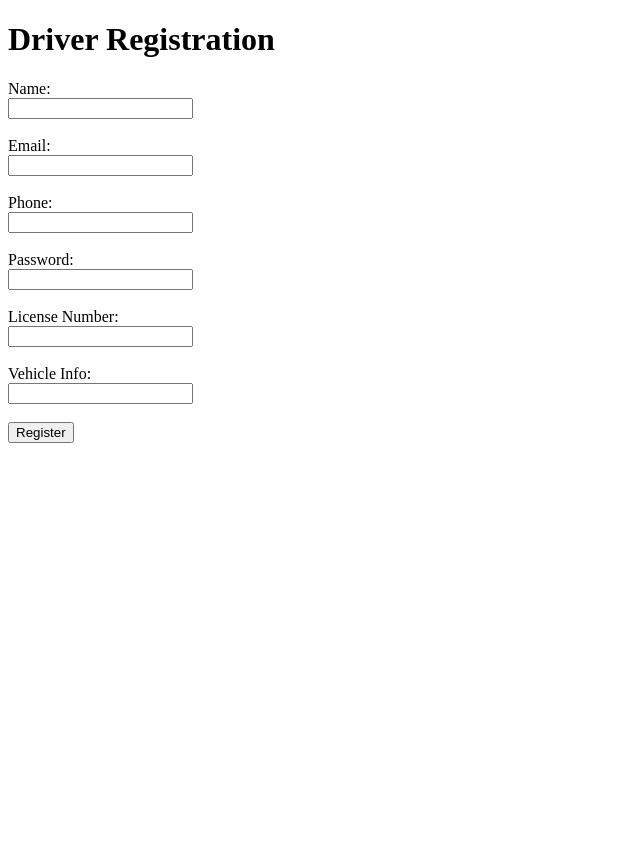
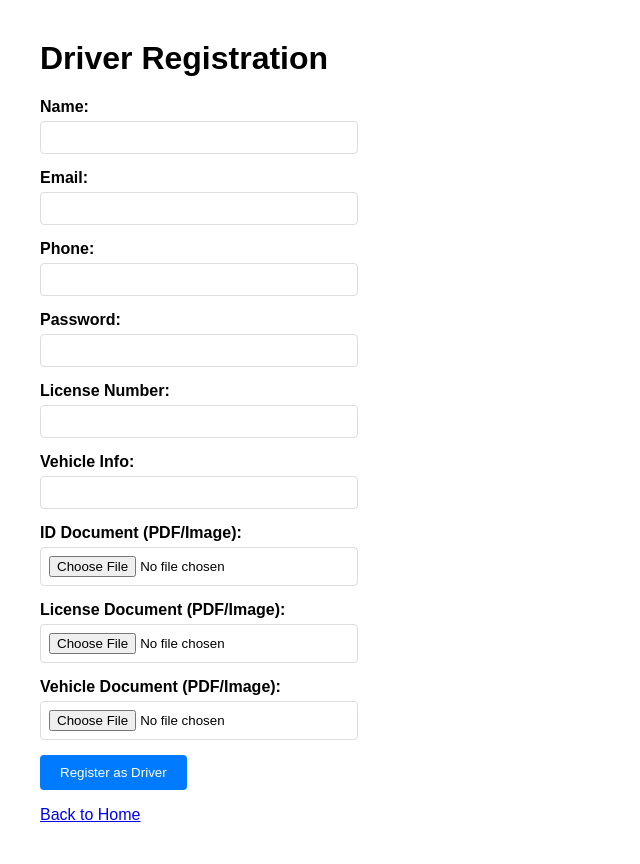
Before and after one commit to 3-bhd/ride-hailing-app-team6, a Flask app: page /driver/register in a window 1280 px wide. Shown: the whole page, without its empty margins (0-640 px from the left). Before the commit the page ends 443 px from the top, so only its background shows below. Run offline with Flask 3, Linux system fonts and the light colour scheme.

Commit message:
admin approval of drivers

```diff
--- a/app.py
+++ b/app.py
@@ -1,12 +1,24 @@
-from flask import Flask, render_template, request, redirect, session, url_for
+from flask import Flask, render_template, request, redirect, session, url_for, flash, send_from_directory
 import sqlite3
 from werkzeug.security import generate_password_hash, check_password_hash
 import os
+import uuid
+from werkzeug.utils import secure_filename
 
 app = Flask(__name__)
 app.secret_key = "CHANGE_ME"
 
 DB_PATH = "database.db"
+
+# File upload configuration
+UPLOAD_FOLDER = 'uploads'
+ALLOWED_EXTENSIONS = {'pdf', 'png', 'jpg', 'jpeg', 'jfif'}
+app.config['UPLOAD_FOLDER'] = UPLOAD_FOLDER
+app.config['MAX_CONTENT_LENGTH'] = 16 * 1024 * 1024  # 16MB max file size
+
+# Create uploads directory if it doesn't exist
+if not os.path.exists(UPLOAD_FOLDER):
+    os.makedirs(UPLOAD_FOLDER)
 
 
 # ===============================
@@ -23,6 +35,20 @@ def init_db():
         sql = f.read()
     conn = get_db()
     conn.executescript(sql)
+
+    # Check if admin user exists, if not create one
+    cursor = conn.cursor()
+    cursor.execute("SELECT id FROM users WHERE email = 'admin@ridehail.com'")
+    admin_exists = cursor.fetchone()
+
+    if not admin_exists:
+        admin_password = generate_password_hash("Admin123!")
+        cursor.execute(
+            "INSERT INTO users (name, email, phone, password_hash, role) VALUES (?, ?, ?, ?, ?)",
+            ("Admin User", "admin@ridehail.com", "0000000000", admin_password, "admin")
+        )
+        print("Admin user created: admin@ridehail.com / Admin123!")
+
     conn.commit()
     conn.close()
 
@@ -56,12 +82,41 @@ def email_or_phone_exists(email, phone):
     return exists
 
 
+def allowed_file(filename):
+    return '.' in filename and \
+        filename.rsplit('.', 1)[1].lower() in ALLOWED_EXTENSIONS
+
+
+def save_uploaded_file(file, folder):
+    if file and allowed_file(file.filename):
+        # Generate unique filename to prevent conflicts
+        file_ext = file.filename.rsplit('.', 1)[1].lower()
+        unique_filename = f"{uuid.uuid4().hex}.{file_ext}"
+        filename = secure_filename(unique_filename)
+        folder_path = os.path.join(app.config['UPLOAD_FOLDER'], folder)
+
+        # Create subdirectory if it doesn't exist
+        os.makedirs(folder_path, exist_ok=True)
+
+        file_path = os.path.join(folder, filename)
+        full_path = os.path.join(folder_path, filename)
+        file.save(full_path)
+        return file_path
+    return None
+
+
 # ===============================
 # BASIC ROUTE
 # ===============================
 @app.route("/")
 def home():
     return render_template("base.html")
+
+
+# Route to serve uploaded files
+@app.route('/uploads/<path:filename>')
+def serve_uploaded_file(filename):
+    return send_from_directory(app.config['UPLOAD_FOLDER'], filename)
 
 
 # ============================================================
@@ -135,8 +190,6 @@ def passenger_login_submit():
     session["user_id"] = user["id"]
     session["role"] = user["role"]
 
-    if user["role"] == "driver":
-        return redirect("/driver/dashboard")
     if user["role"] == "admin":
         return redirect("/admin/drivers")
     return redirect("/")
@@ -149,7 +202,7 @@ def logout():
 
 
 # ============================================================
-# STORY 4 — DRIVER REGISTRATION (PLACEHOLDER FOR TEAM)
+# STORY 4 — DRIVER REGISTRATION (TASK A - COMPLETE WITH FILE UPLOADS)
 # ============================================================
 
 @app.route("/driver/register", methods=["GET"])
@@ -173,73 +226,196 @@ def driver_register_submit():
     # Validation
     # --------------------
     if not all([name, email, phone, password, license_number, vehicle_info]):
-        return "Missing fields.", 400
+        flash("All fields are required.")
+        return redirect("/driver/register")
 
     if not password_strong(password):
-        return "Weak password. Must be ≥8 chars, digit + symbol.", 400
+        flash("Weak password. Must be at least 8 characters with at least one digit and one symbol.")
+        return redirect("/driver/register")
 
     if email_or_phone_exists(email, phone):
-        return "Email or phone already registered.", 400
+        flash("Email or phone number already registered.")
+        return redirect("/driver/register")
+
+    # Check if files were uploaded
+    if 'id_document' not in request.files or 'license_document' not in request.files or 'vehicle_document' not in request.files:
+        flash("Please upload all required documents.")
+        return redirect("/driver/register")
+
+    id_document = request.files['id_document']
+    license_document = request.files['license_document']
+    vehicle_document = request.files['vehicle_document']
+
+    if id_document.filename == '' or license_document.filename == '' or vehicle_document.filename == '':
+        flash("Please select all required documents.")
+        return redirect("/driver/register")
+
+    # --------------------
+    # Save uploaded files
+    # --------------------
+    id_doc_path = save_uploaded_file(id_document, 'id_documents')
+    license_doc_path = save_uploaded_file(license_document, 'license_documents')
+    vehicle_doc_path = save_uploaded_file(vehicle_document, 'vehicle_documents')
+
+    if not all([id_doc_path, license_doc_path, vehicle_doc_path]):
+        flash("Invalid file type. Allowed formats: PDF, PNG, JPG, JPEG")
+        return redirect("/driver/register")
 
     pw_hash = generate_password_hash(password)
 
     conn = get_db()
     cursor = conn.cursor()
 
-    # --------------------
-    # Insert into users table
-    # --------------------
-    cursor.execute("""
-        INSERT INTO users (name, email, phone, password_hash, role)
-        VALUES (?, ?, ?, ?, 'driver')
-    """, (name, email, phone, pw_hash))
+    try:
+        # --------------------
+        # Insert into users table
+        # --------------------
+        cursor.execute("""
+            INSERT INTO users (name, email, phone, password_hash, role)
+            VALUES (?, ?, ?, ?, 'driver')
+        """, (name, email, phone, pw_hash))
 
-    conn.commit()
-    user_id = cursor.lastrowid
+        user_id = cursor.lastrowid
 
-    # --------------------
-    # Insert into drivers table
-    # --------------------
-    cursor.execute("""
-        INSERT INTO drivers (user_id, license_number, vehicle_info, verification_status)
-        VALUES (?, ?, ?, 'pending')
-    """, (user_id, license_number, vehicle_info))
+        # --------------------
+        # Insert into drivers table WITH FILE PATHS
+        # --------------------
+        cursor.execute("""
+            INSERT INTO drivers (user_id, license_number, vehicle_info,
+                               id_doc_path, license_doc_path, vehicle_doc_path,
+                               verification_status)
+            VALUES (?, ?, ?, ?, ?, ?, 'pending')
+        """, (user_id, license_number, vehicle_info,
+              id_doc_path, license_doc_path, vehicle_doc_path))
 
-    conn.commit()
-    conn.close()
+        conn.commit()
 
-    # --------------------
-    # Log in driver immediately (no admin flow)
-    # --------------------
-    session["user_id"] = user_id
-    session["role"] = "driver"
+        flash("Driver registration submitted successfully! Waiting for admin approval.")
+        return redirect("/")
 
-    return redirect("/driver/dashboard")
+    except Exception as e:
+        conn.rollback()
+        # Clean up uploaded files if database operation fails
+        for file_path in [id_doc_path, license_doc_path, vehicle_doc_path]:
+            if file_path and os.path.exists(os.path.join(app.config['UPLOAD_FOLDER'], file_path)):
+                os.remove(os.path.join(app.config['UPLOAD_FOLDER'], file_path))
+        flash(f"Registration failed: {str(e)}")
+        return redirect("/driver/register")
 
-
+    finally:
+        conn.close()
 
 
 # ============================================================
-# STORY 4 — ADMIN APPROVAL (PLACEHOLDER FOR TEAM)
+# STORY 4 — ADMIN APPROVAL (TASK B - COMPLETE IMPLEMENTATION)
 # ============================================================
 
 @app.route("/admin/drivers", methods=["GET"])
 def admin_drivers_list():
-    return "TODO: admin driver list (TEAM PART)", 501
+    # Check if user is admin
+    if session.get("role") != "admin":
+        return "Access denied. Admin privileges required.", 403
+
+    conn = get_db()
+    cursor = conn.cursor()
+
+    # Get pending drivers
+    cursor.execute("""
+        SELECT d.id as driver_id, u.name, u.email, u.phone, d.license_number,
+               d.vehicle_info, d.id_doc_path, d.license_doc_path, d.vehicle_doc_path,
+               d.verification_status
+        FROM drivers d
+        JOIN users u ON d.user_id = u.id
+        WHERE d.verification_status = 'pending'
+    """)
+    pending_drivers = cursor.fetchall()
+
+    # Get approved drivers
+    cursor.execute("""
+        SELECT d.id as driver_id, u.name, u.email, u.phone, d.license_number,
+               d.vehicle_info, d.verification_status
+        FROM drivers d
+        JOIN users u ON d.user_id = u.id
+        WHERE d.verification_status = 'approved'
+    """)
+    approved_drivers = cursor.fetchall()
+
+    # Get rejected drivers
+    cursor.execute("""
+        SELECT d.id as driver_id, u.name, u.email, u.phone, d.license_number,
+               d.vehicle_info, d.verification_status
+        FROM drivers d
+        JOIN users u ON d.user_id = u.id
+        WHERE d.verification_status = 'rejected'
+    """)
+    rejected_drivers = cursor.fetchall()
+
+    conn.close()
+
+    return render_template("admin_drivers.html",
+                           pending_drivers=pending_drivers,
+                           approved_drivers=approved_drivers,
+                           rejected_drivers=rejected_drivers)
 
 
 @app.route("/admin/drivers/<int:driver_id>/approve", methods=["POST"])
 def admin_approve(driver_id):
-    return "TODO: admin approve (TEAM PART)", 501
+    if session.get("role") != "admin":
+        return "Access denied.", 403
+
+    conn = get_db()
+    cursor = conn.cursor()
+
+    try:
+        cursor.execute("""
+            UPDATE drivers
+            SET verification_status = 'approved'
+            WHERE id = ?
+        """, (driver_id,))
+
+        conn.commit()
+        flash(f"Driver #{driver_id} has been approved successfully!")
+
+    except Exception as e:
+        conn.rollback()
+        flash(f"Error approving driver: {str(e)}")
+
+    finally:
+        conn.close()
+
+    return redirect("/admin/drivers")
 
 
 @app.route("/admin/drivers/<int:driver_id>/reject", methods=["POST"])
 def admin_reject(driver_id):
-    return "TODO: admin reject (TEAM PART)", 501
+    if session.get("role") != "admin":
+        return "Access denied.", 403
+
+    conn = get_db()
+    cursor = conn.cursor()
+
+    try:
+        cursor.execute("""
+            UPDATE drivers
+            SET verification_status = 'rejected'
+            WHERE id = ?
+        """, (driver_id,))
+
+        conn.commit()
+        flash(f"Driver #{driver_id} has been rejected.")
+
+    except Exception as e:
+        conn.rollback()
+        flash(f"Error rejecting driver: {str(e)}")
+
+    finally:
+        conn.close()
+
+    return redirect("/admin/drivers")
 
 
 # ============================================================
-# STORY 5 — DRIVER DASHBOARD + TOGGLE (PARTLY YOURS LATER)
+# STORY 5 — DRIVER DASHBOARD + TOGGLE (PLACEHOLDER FOR TEAM)
 # ============================================================
 
 @app.route("/driver/dashboard")
--- a/templates/driver_register.html
+++ b/templates/driver_register.html
@@ -2,32 +2,80 @@
 <html>
 <head>
     <title>Driver Registration</title>
+    <style>
+        body { font-family: Arial, sans-serif; margin: 40px; }
+        .form-group { margin-bottom: 15px; }
+        label { display: block; margin-bottom: 5px; font-weight: bold; }
+        input[type="text"], input[type="email"], input[type="password"], input[type="file"] {
+            width: 300px; padding: 8px; border: 1px solid #ddd; border-radius: 4px;
+        }
+        button { background: #007bff; color: white; padding: 10px 20px; border: none; border-radius: 4px; cursor: pointer; }
+        button:hover { background: #0056b3; }
+        .error { color: red; margin: 10px 0; }
+    </style>
 </head>
 <body>
-    <h1>Driver Registration</h1>
+<h1>Driver Registration</h1>
 
-    <form action="/driver/register" method="POST">
+{% with messages = get_flashed_messages() %}
+{% if messages %}
+<div class="error">
+    {% for message in messages %}
+    <p>{{ message }}</p>
+    {% endfor %}
+</div>
+{% endif %}
+{% endwith %}
 
-        <label>Name:</label><br>
-        <input type="text" name="name" required><br><br>
+<form action="/driver/register" method="POST" enctype="multipart/form-data">
+    <div class="form-group">
+        <label>Name:</label>
+        <input type="text" name="name" required>
+    </div>
 
-        <label>Email:</label><br>
-        <input type="email" name="email" required><br><br>
+    <div class="form-group">
+        <label>Email:</label>
+        <input type="email" name="email" required>
+    </div>
 
-        <label>Phone:</label><br>
-        <input type="text" name="phone" required><br><br>
+    <div class="form-group">
+        <label>Phone:</label>
+        <input type="text" name="phone" required>
+    </div>
 
-        <label>Password:</label><br>
-        <input type="password" name="password" required><br><br>
+    <div class="form-group">
+        <label>Password:</label>
+        <input type="password" name="password" required>
+    </div>
 
-        <label>License Number:</label><br>
-        <input type="text" name="license_number" required><br><br>
+    <div class="form-group">
+        <label>License Number:</label>
+        <input type="text" name="license_number" required>
+    </div>
 
-        <label>Vehicle Info:</label><br>
-        <input type="text" name="vehicle_info" required><br><br>
+    <div class="form-group">
+        <label>Vehicle Info:</label>
+        <input type="text" name="vehicle_info" required>
+    </div>
 
-        <button type="submit">Register</button>
+    <div class="form-group">
+        <label>ID Document (PDF/Image):</label>
+        <input type="file" name="id_document" accept=".pdf,.jpg,.jpeg,.png" required>
+    </div>
 
-    </form>
+    <div class="form-group">
+        <label>License Document (PDF/Image):</label>
+        <input type="file" name="license_document" accept=".pdf,.jpg,.jpeg,.png" required>
+    </div>
+
+    <div class="form-group">
+        <label>Vehicle Document (PDF/Image):</label>
+        <input type="file" name="vehicle_document" accept=".pdf,.jpg,.jpeg,.png" required>
+    </div>
+
+    <button type="submit">Register as Driver</button>
+</form>
+
+<p><a href="/">Back to Home</a></p>
 </body>
 </html>
```
Also changed, not shown: templates/admin_drivers.html (+104 -1 lines), database.db, uploads/id_documents/0774446f2ea845eaa6ba6ac135e0997d.png (added), uploads/license_documents/c30bcff336614218943e3485fe6340e8.png (added), uploads/vehicle_documents/cd249a0eb395407f80efce18fbfa3611.png (added).
